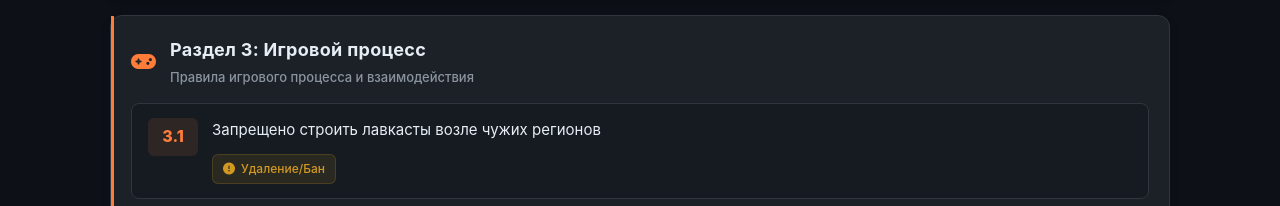
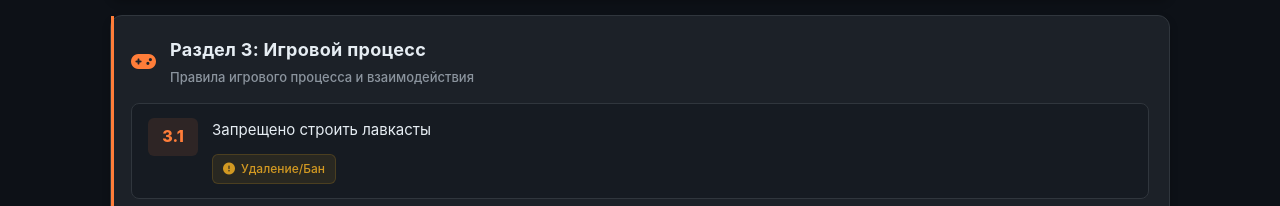
Before and after one commit to Sipilen/minegame, a plain HTML site: page index.html in a window 1280 px wide. Shown: the part 3660-3866 px from the top of the page. Drawn offline with Linux system fonts and the light colour scheme.

Commit message:
Update index.html

```diff
--- a/index.html
+++ b/index.html
@@ -1307,7 +1307,7 @@
                 { number: "1.26", text: "Запрещена реклама сторонних проектов", penalty: "По усмотрению администрации" }
             ],
             "section-3": [
-                { number: "3.1", text: "Запрещено строить лавкасты возле чужих регионов", penalty: "Удаление/Бан" },
+                { number: "3.1", text: "Запрещено строить лавкасты", penalty: "Удаление/Бан" },
                 { number: "3.2", text: "Запрещена реклама клана через масс рассылку", penalty: "Снятие прав" },
                 { number: "3.3", text: "Запрещена накрутка убийств/смертей/репутации", penalty: "Обнуление/отключение пвп" },
                 { number: "3.4", text: "Написание ложных репортов", penalty: "Отключение возможности отправлять репорты" },
```
